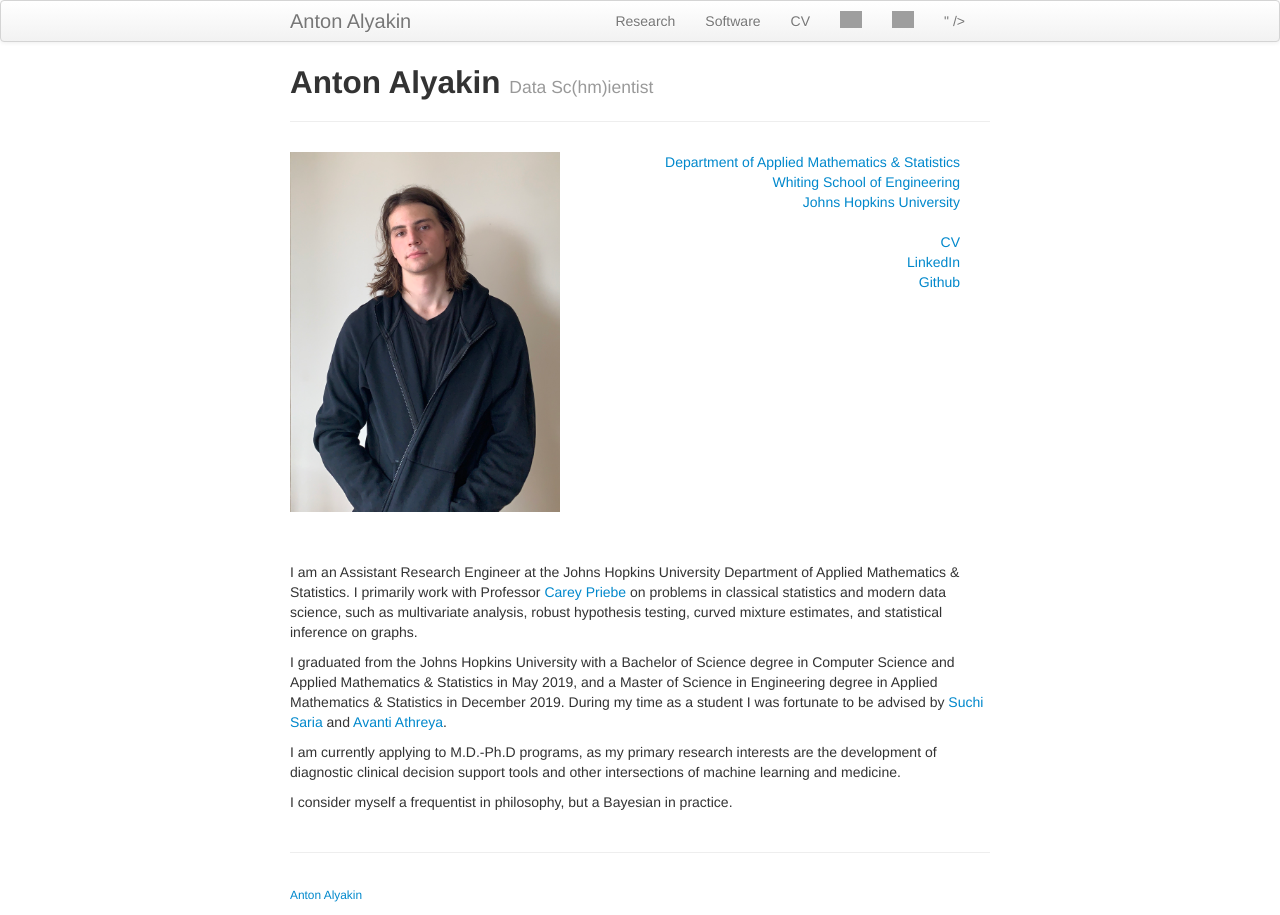
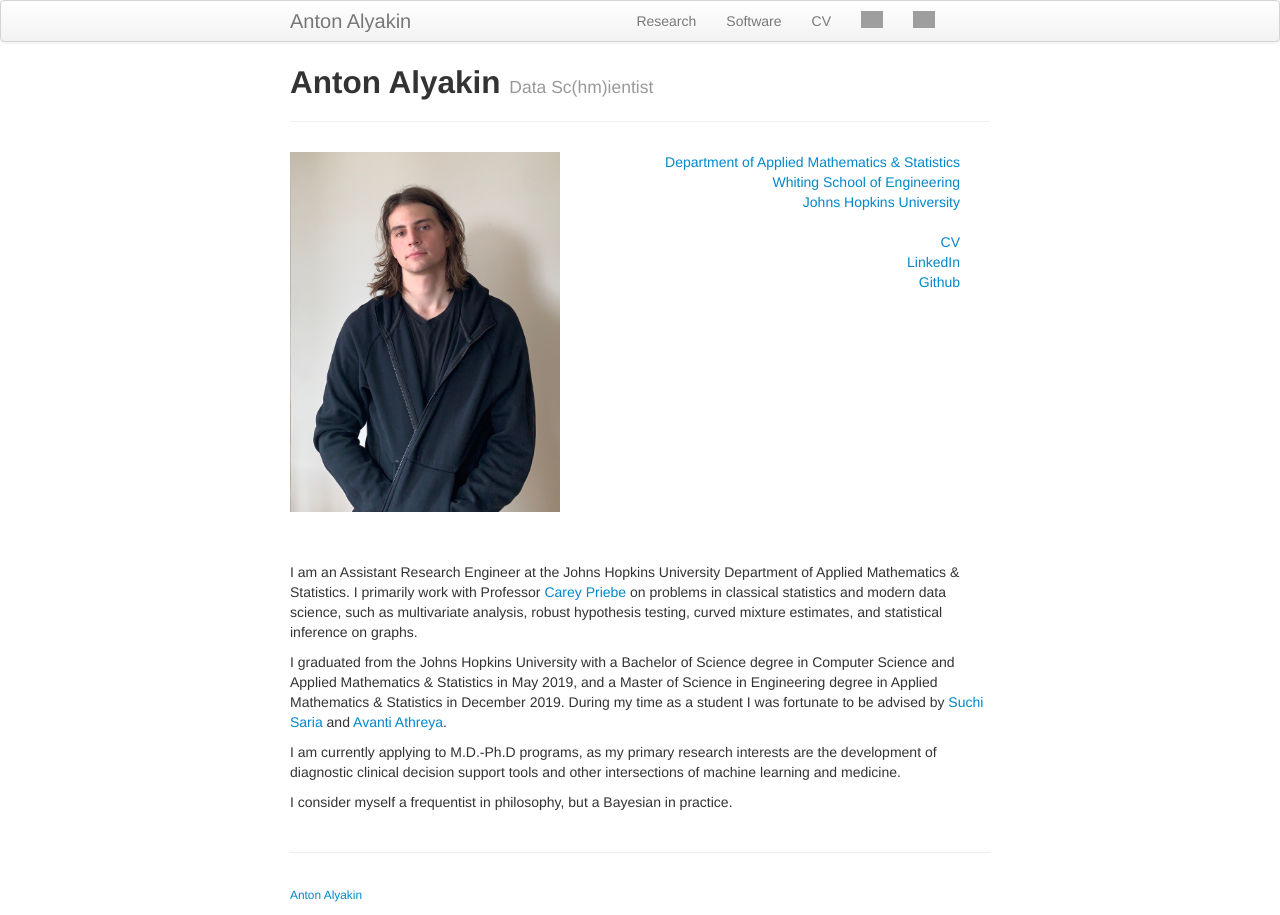
Before and after one commit to alyakin314/alyakin314.github.io, a Jekyll site: the page built from index.md, in a window 1280 px wide. Built offline with Jekyll 4.4.1, drawn with Linux system fonts in a browser that asks for light colours; grey boxes are pictures that could not be loaded.

Commit message:
twitter bug fixed

```diff
--- a/_includes/themes/twitter/default.html
+++ b/_includes/themes/twitter/default.html
@@ -77,7 +77,7 @@
 
               <li><a href="https://www.linkedin.com/in/anton-a-64a58a9b"><img align="left" alt="LinkedIn" width="22px" src="https://cdn.jsdelivr.net/npm/simple-icons@v3/icons/linkedin.svg" /></a></li>
 
-              <li><a href="https://github.com/alyakin314"><img align="left" alt="github" width="22px" src="https://raw.githubusercontent.com/github/explore/78df643247d429f6cc873026c0622819ad797942/topics/github/github.png"><li><a href="https://github.com/alyakin314">" /></a></li>
+              <li><a href="https://github.com/alyakin314"><img align="left" alt="github" width="22px" src="https://raw.githubusercontent.com/github/explore/78df643247d429f6cc873026c0622819ad797942/topics/github/github.png"><li><a href="https://github.com/alyakin314"/></a></li>
 
           </ul>
 
```
